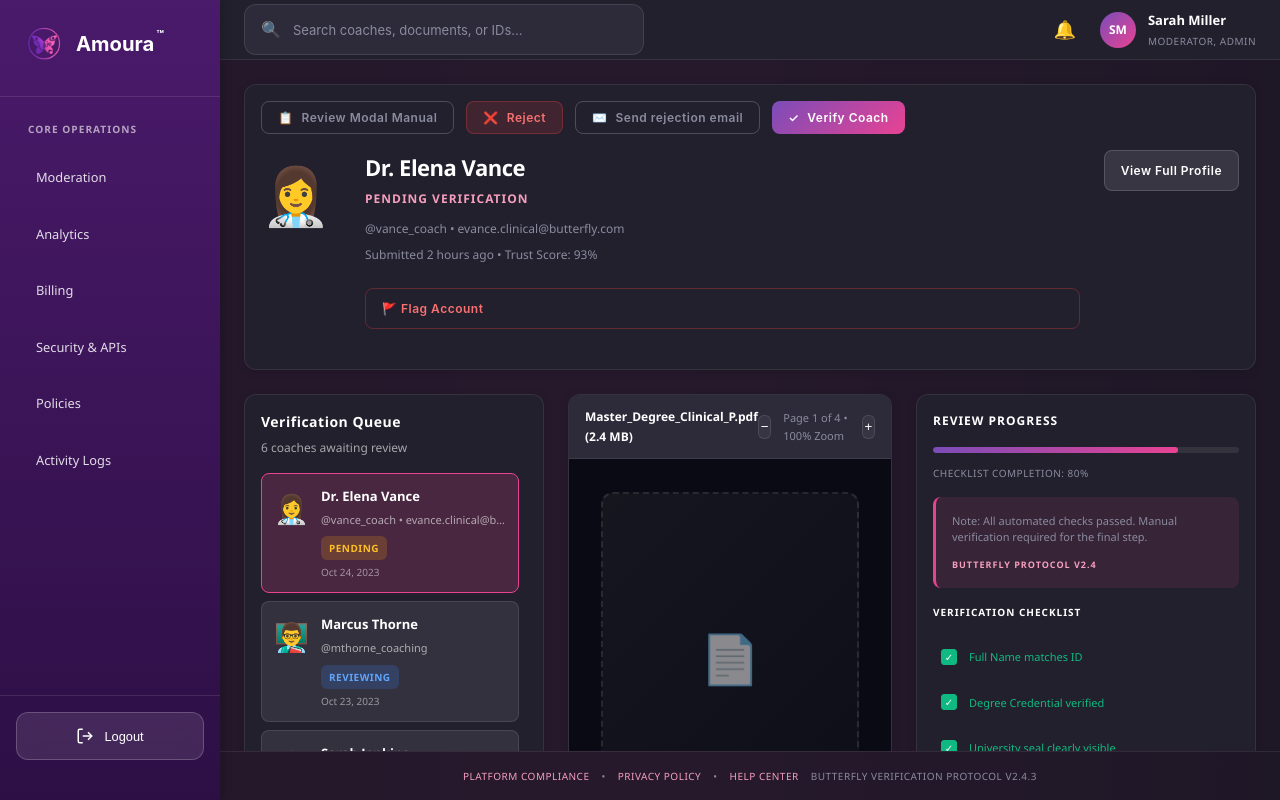
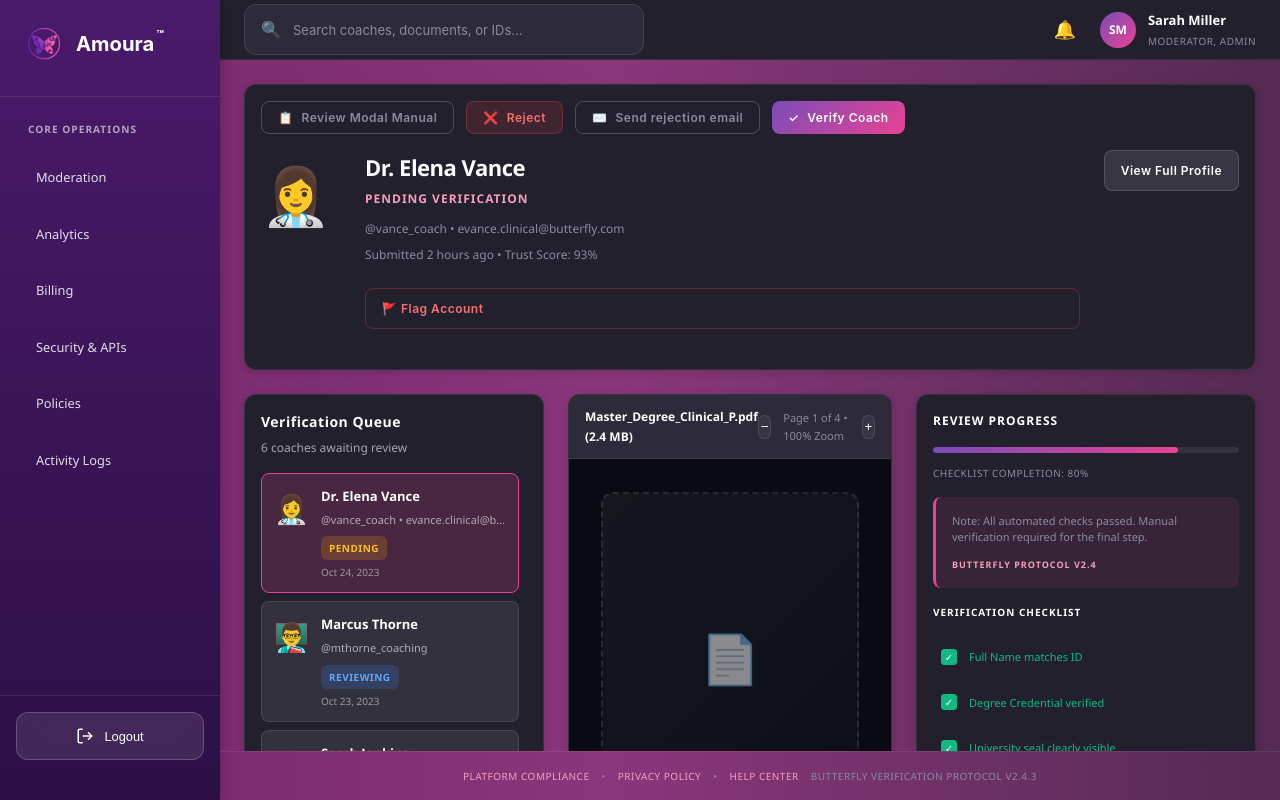
Before and after one commit to IjeButterfly-Relationship-app/Portal, a React (Vite) app: page /coach-verification in a window 1280 px wide. Built offline with nearby package versions, Linux system fonts and the light colour scheme.

Commit message:
login url changes

```diff
--- a/src/pages/Login.jsx
+++ b/src/pages/Login.jsx
@@ -16,7 +16,7 @@ export default function Login() {
     setLoading(true);
 
     try {
-      const response = await fetch("http://208.68.36.144:3001/api/login", {
+      const response = await fetch("http://208.68.36.144:3001/auth/admin/login", {
         method: "POST",
         headers: {
           "Content-Type": "application/json",
--- a/src/styles/CoachVerification.css
+++ b/src/styles/CoachVerification.css
@@ -91,7 +91,7 @@ body {
   display: flex;
   flex-direction: column;
   overflow: hidden;
-  background: rgba(22, 20, 31, 0.85);
+  background: transparent;
   margin-left: 220px;
 }
 
```
